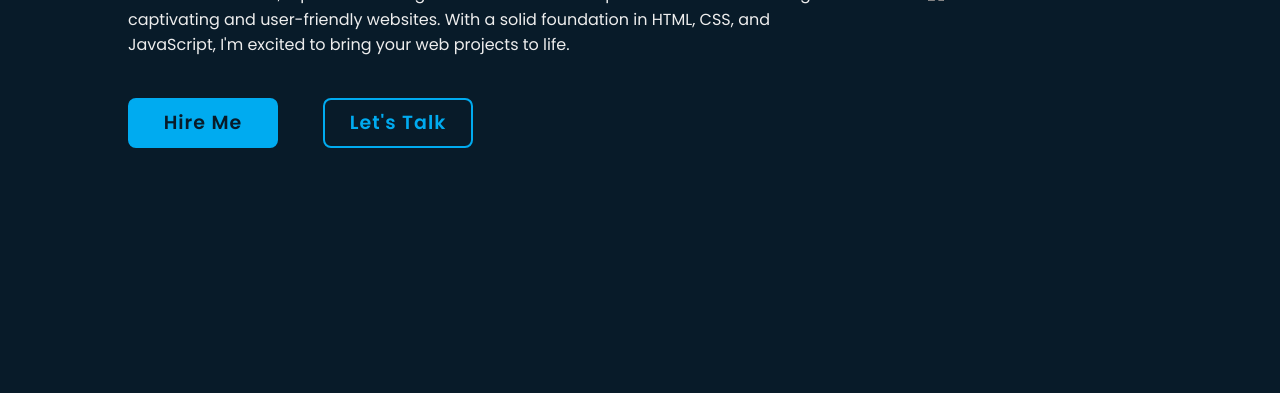
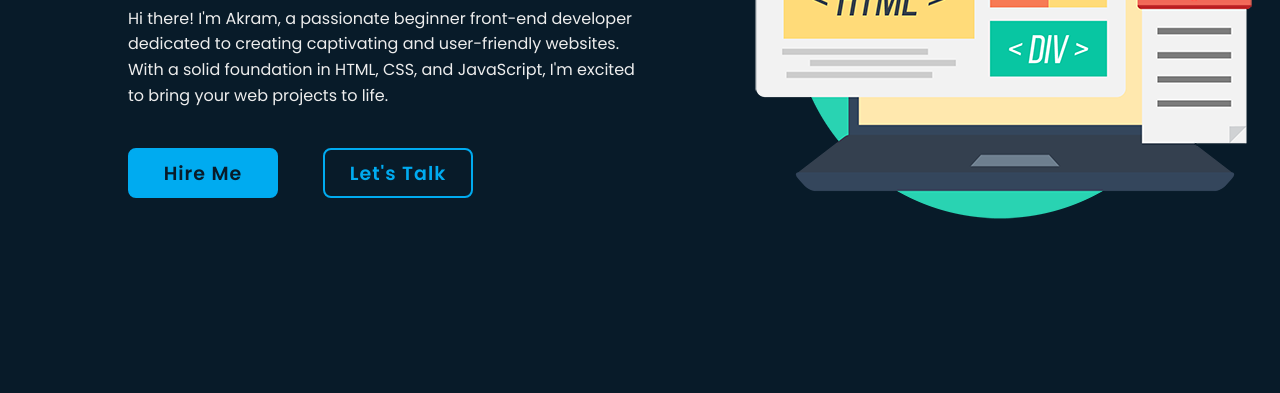
Before and after one commit to akrambgh1/port, a plain HTML site: page index.html in a window 1280 px wide. Shown: the part 407-800 px from the top of the page. Drawn offline with Linux system fonts and the light colour scheme; the site is published under a folder, as on GitHub Pages, so addresses that start at the root find nothing.

Commit message:
i fix the img problem

```diff
--- a/index.html
+++ b/index.html
@@ -27,7 +27,7 @@
                 <a  href="#" >Let's Talk</a>
             </div>
         </div>
-        <img src="/image/html.png">
+        <img src="html.png">
     </section>
 </body>
 </html>
```
Also changed, not shown: html.png (added).
